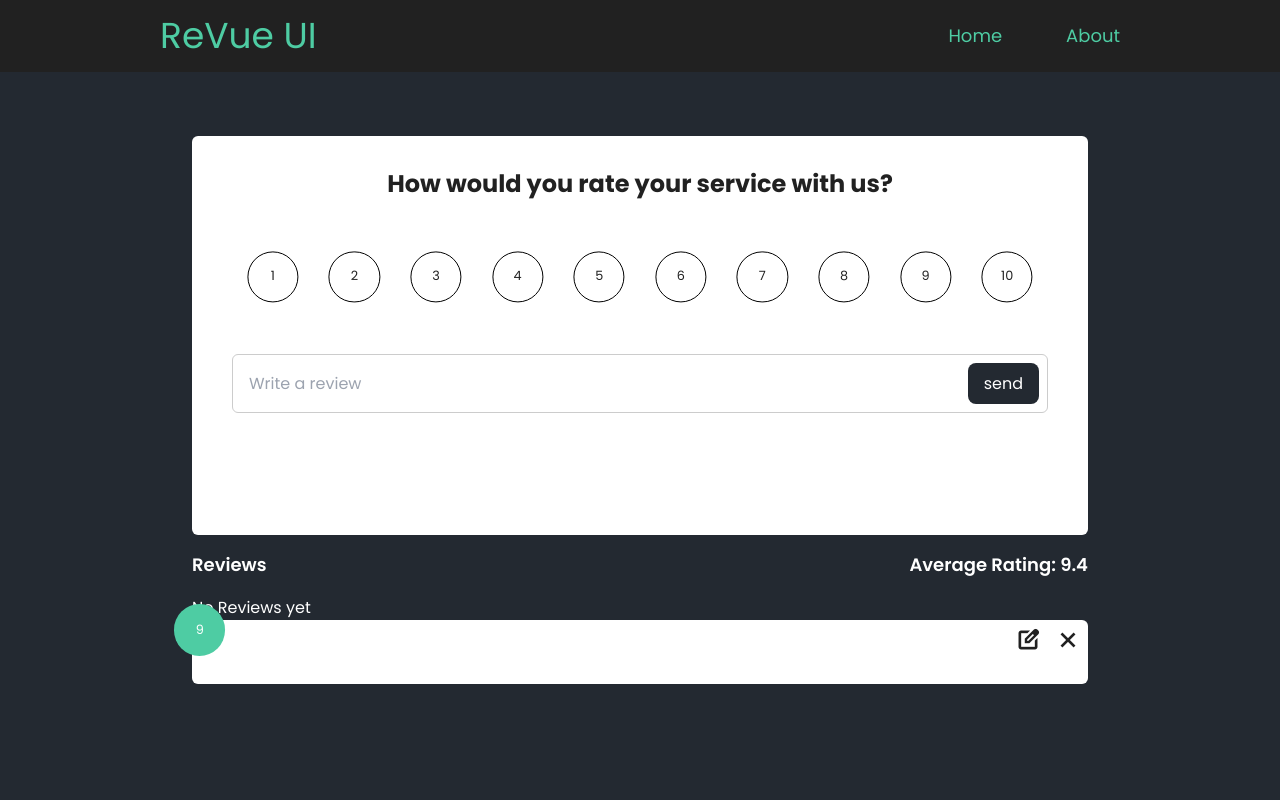
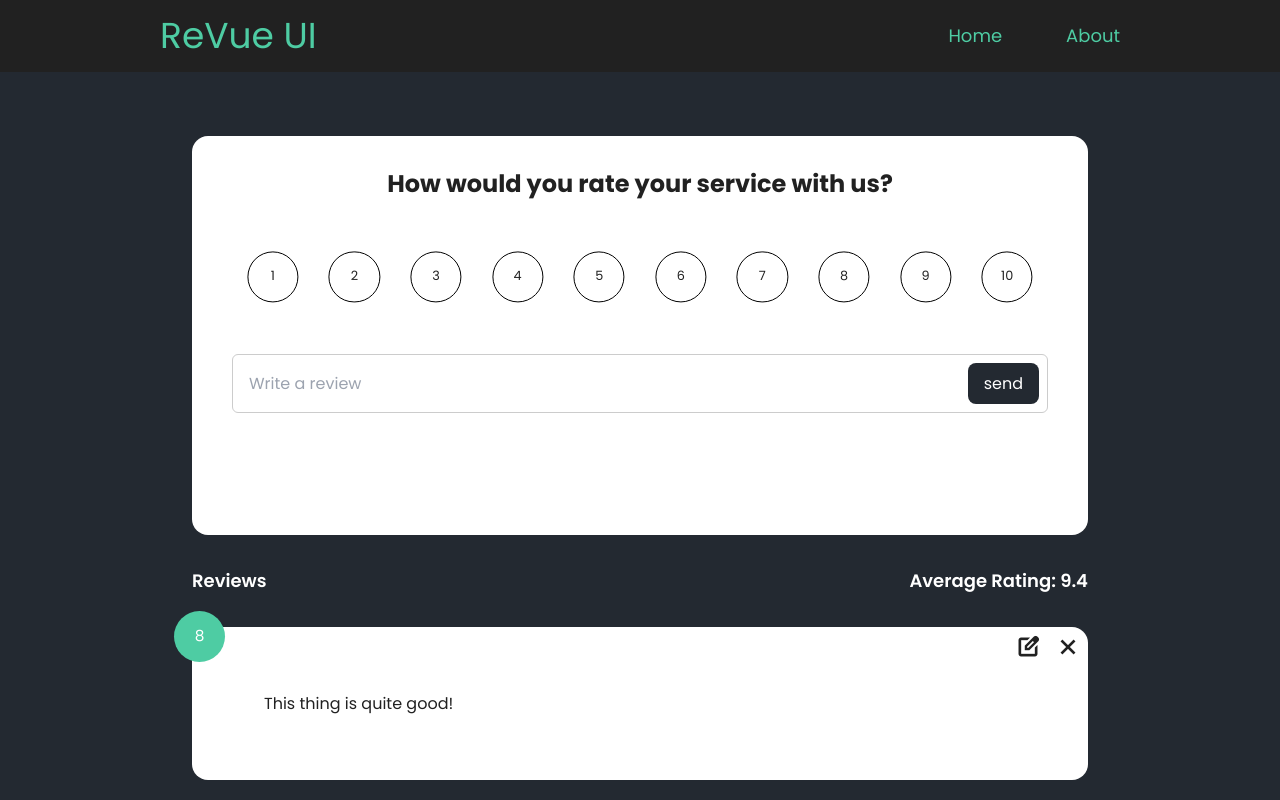
Before and after one commit to kuncung38/ReVue-Page, a Vue app: page / in a window 1280 px wide. Built offline with nearby package versions, Linux system fonts and the light colour scheme.

Commit message:
added pinia

```diff
--- a/src/components/Header.vue
+++ b/src/components/Header.vue
@@ -3,7 +3,7 @@
 </script>
 
 <template>
-  <header class="flex flex-row justify-between px-40 py-4">
+  <header class="flex flex-row justify-between w-full px-40 py-4">
     <h2 class="text-4xl pointer-events-none">ReVue UI</h2>
     <ul class="flex flex-row items-center justify-between gap-16 text-lg">
       <li class="duration-150 cursor-pointer hover:text-white">Home</li>
--- a/src/components/ReviewItem.vue
+++ b/src/components/ReviewItem.vue
@@ -1,12 +1,14 @@
 <script setup>
 import Card from './Shared/Card.vue';
+
+const props = defineProps(['review'])
 
 </script>
 
 <template>
-    <Card>
+    <Card class="justify-start" style="flex-direction: row;">
         <div class="rounded-full rating-display">
-            9
+            {{ review.rating }}
         </div>
 
         <div class="absolute flex flex-row items-center justify-center gap-4 top-2 right-2">
@@ -20,6 +22,13 @@ import Card from './Shared/Card.vue';
                     close
                 </span>
             </button>
+        </div>
+
+
+        <div>
+            <p class="p-8 text-justify">
+                {{ review.text }}
+            </p>
         </div>
     </Card>
 </template>
@@ -37,7 +46,7 @@ import Card from './Shared/Card.vue';
     align-items: center;
     width: 4vw;
     height: 4vw;
-    font-size: 1vw;
+    font-size: 1.2vw;
     background: #4ecca3;
     color: white;
     cursor: pointer;
--- a/src/components/ReviewList.vue
+++ b/src/components/ReviewList.vue
@@ -1,14 +1,17 @@
 <script setup>
 import ReviewItem from './ReviewItem.vue';
+import { useReviewStore } from '../stores/review';
+
+const store = useReviewStore()
 
 
 </script>
 
 <template>
-    <div>
-        <p>No Reviews yet</p>
+    <div class="flex flex-col gap-4 mb-4">
+        <p v-if="!store.reviews.length">No Reviews yet</p>
 
-        <ReviewItem />
+        <ReviewItem v-for="(review, index) in store.reviews" :key="index" :review="review" />
     </div>
 </template>
 
--- a/src/components/ReviewsForm.vue
+++ b/src/components/ReviewsForm.vue
@@ -1,5 +1,7 @@
 <script setup>
-import { onMounted, ref, watch } from 'vue';
+import { useReviewStore } from '../stores/review'
+
+import { onMounted, ref } from 'vue';
 import Card from './Shared/Card.vue';
 import RatingSelect from './RatingSelect.vue'
 
@@ -8,6 +10,8 @@ const btnDisabled = ref(false)
 const message = ref('')
 const rating = ref(0)
 const belowTen = ref(false)
+
+const store = useReviewStore()
 
 const rate = (n) => {
     rating.value = n
@@ -31,8 +35,11 @@ const handleSubmit = () => {
         warningText.classList.add('warning')
         return runTimer()
     }
-    console.log(rating.value);
-    console.log(text.value);
+    const newReview = {
+        text: text.value,
+        rating: rating.value
+    }
+    store.addReview(newReview)
 }
 
 onMounted(() => {
--- a/src/components/Shared/Card.vue
+++ b/src/components/Shared/Card.vue
@@ -8,7 +8,7 @@ const props = defineProps({
 </script>
 
 <template>
-    <div class="flex flex-col items-center gap-16 bg-white text-[#212121] rounded-md relative p-8 px-10"
+    <div class="flex flex-col items-center gap-16 bg-white text-[#212121] rounded-2xl relative p-8 px-10"
         :class="{ chosen: chosen }">
         <slot />
     </div>
--- a/src/stores/counter.js
+++ /dev/null
@@ -1,12 +0,0 @@
-import { ref, computed } from 'vue'
-import { defineStore } from 'pinia'
-
-export const useCounterStore = defineStore('counter', () => {
-  const count = ref(0)
-  const doubleCount = computed(() => count.value * 2)
-  function increment() {
-    count.value++
-  }
-
-  return { count, doubleCount, increment }
-})
--- /dev/null
+++ b/src/stores/review.js
@@ -0,0 +1,21 @@
+import { ref } from "vue";
+import { defineStore } from "pinia";
+
+export const useReviewStore = defineStore("review", () => {
+    const reviews = ref([
+        {
+            rating: 8,
+            text: "This thing is quite good!",
+        },
+    ]);
+    const editedData = ref({
+        editable: false,
+        item: null,
+    });
+
+    function addReview(review) {
+        reviews.value.push(review);
+    }
+
+    return { reviews, editedData, addReview };
+});
--- a/src/style.css
+++ b/src/style.css
@@ -8,6 +8,8 @@ body {
     color: #fff;
     line-height: 1.6;
     background-color: #232931;
+    width: 100vw;
+    overflow-x: hidden;
 }
 
 ul {
--- a/src/views/HomeView.vue
+++ b/src/views/HomeView.vue
@@ -9,12 +9,14 @@ import ReviewList from '../components/ReviewList.vue'
   <section>
     <Header />
 
-    <main class="w-full mt-16 px-[15vw] flex flex-col gap-4">
-      <ReviewsForm />
+    <main class="w-full mt-16 px-[15vw]">
+      <div class="flex flex-col max-w-5xl gap-8">
+        <ReviewsForm />
 
-      <ReviewStats />
+        <ReviewStats />
 
-      <ReviewList />
+        <ReviewList />
+      </div>
     </main>
   </section>
 </template>
@@ -22,7 +24,7 @@ import ReviewList from '../components/ReviewList.vue'
 <style scoped>
 section {
   width: 100vw;
-  height: 100vh;
+  min-height: 100vh;
   display: flex;
   flex-direction: column;
 }
```
